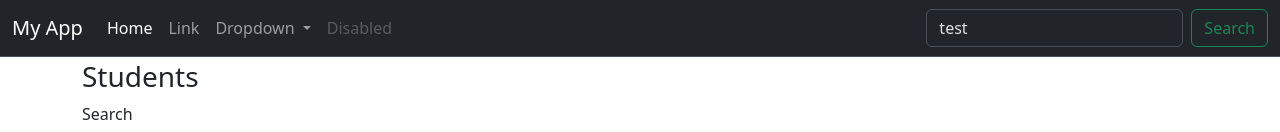
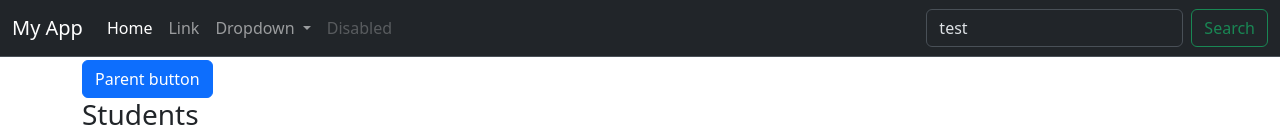
Before and after one commit to devendrapowar/my-app-march-2023, an Angular app: page /student-list in a window 1280 px wide. Shown: the top 132 px of the page. Built offline with nearby package versions, Linux system fonts and the light colour scheme; no server answers.

Commit message:
view child

```diff
--- a/src/app/app.component.html
+++ b/src/app/app.component.html
@@ -1,9 +1,11 @@
-<app-header></app-header>
+
+<app-header #header></app-header>
 <!-- <p>My app</p> -->
 <!-- <button class="btn btn-primary">Test</button> -->
 <!-- <h1>Parent child relation</h1>
 <app-parent></app-parent> -->
 <div class="container">
+    <button class="btn btn-primary" (click)="parentMethod()">Parent button</button>
     <!-- <app-student-list></app-student-list> -->
     <router-outlet></router-outlet>
 </div>
--- a/src/app/app.component.ts
+++ b/src/app/app.component.ts
@@ -1,4 +1,4 @@
-import { Component } from '@angular/core';
+import { Component, ViewChild } from '@angular/core';
 import { RouterOutlet } from '@angular/router';
 import { HeaderComponent } from './header/header.component';
 import { FooterComponent } from './footer/footer.component';
@@ -13,5 +13,11 @@ import { StudentListComponent } from './student-list/student-list.component';
   styleUrl: './app.component.scss'
 })
 export class AppComponent {
+  @ViewChild('header') header!: HeaderComponent;
   title = 'my-app-march-2023';
+
+  parentMethod() {
+
+    this.header.insideHederFunction();
+  }
 }
--- a/src/app/header/header.component.ts
+++ b/src/app/header/header.component.ts
@@ -47,6 +47,11 @@ export class HeaderComponent  { //implements OnInit, DoCheck, AfterContentInit,
   }
 
 
+  insideHederFunction() {
+    console.log('inside header function');
+  }
+
+
 
 
 }
```
